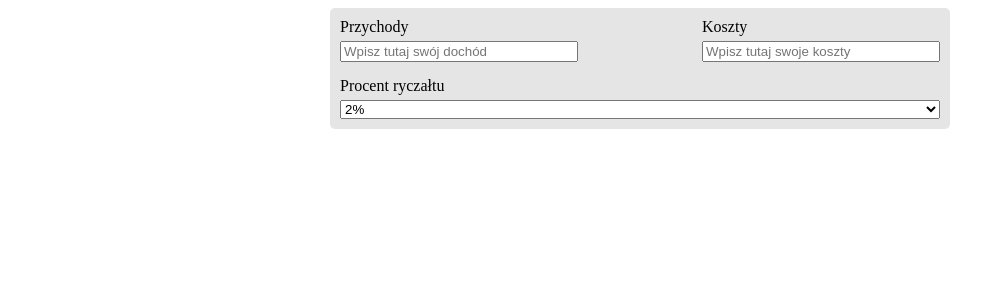
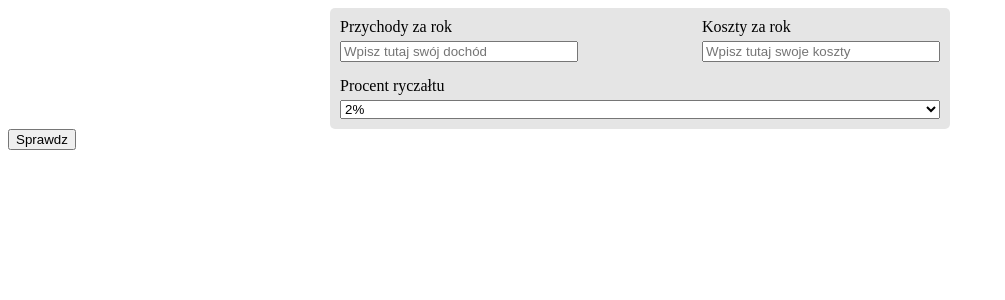
Before and after one commit to Josale/Kalkulator-podatkowy, a React (Vite) app: page / in a window 1280 px wide. Shown: the top 300 px of the page, without its empty margins (0-1005 px from the left). Built offline with nearby package versions, Linux system fonts and the light colour scheme.

Commit message:
computational logic https://app.asana.com/0/1208151967899650/1208166999154885/f

```diff
--- /dev/null
+++ b/src/components/CalculateComponent.tsx
@@ -0,0 +1,98 @@
+import React from 'react'
+
+interface CalculateComponentProps {
+	ryczaltRate: number;
+	costs: number;
+	income: number;
+}
+
+export default class CalculateComponent extends React.Component<CalculateComponentProps> {
+	constructor(props: any) {
+		super(props);
+		this.state = {
+			countOfRyczaltTax: 0,
+			flatCountOfTax: 0,
+		}
+	}
+
+	calcBestOption = (): void => {
+		const { ryczaltRate, costs, income }: CalculateComponentProps = this.props;
+
+		// Ryczałt
+
+		const ryczaltTax = income * ryczaltRate;
+
+		let healthContribution = 0;
+		if(income <= 60000) {
+			healthContribution = 12 * 419.46;
+		}
+		if(income > 60000 && income <= 300000) {
+			healthContribution = 12 * 699.11;
+		}
+		if(income > 300000) {
+			healthContribution = 12 * 1258.39;
+		}
+
+		const countOfRyczaltTax = ryczaltTax + healthContribution;
+		this.setState({ countOfRyczaltTax : ryczaltTax + healthContribution })
+
+		// Linówka
+
+		let flatCountOfTax = 0;
+		let flatHealthContribution = 0;
+		let flatCosts = income - costs;
+		let flatTax = flatCosts * 0.19;
+
+		if((income * 0.049) >= 381.78) {
+			flatHealthContribution = income * 0.049;
+		} else {
+			flatHealthContribution = 381.78;
+		}
+		if(income > 1000000) {
+			flatTax += (income - 1000000) * 0.04;
+		}
+
+		this.setState({ flatCountOfTax : flatTax + flatHealthContribution })
+		flatCountOfTax = flatTax + flatHealthContribution;
+
+		// Skala
+
+		let scaleCountOfTax = 0;
+		let scaleTax = 0;
+		let scaleIncome = income - costs;
+		let scaleHealthContribution = 0;
+
+		if(scaleIncome <= 120000) {
+			scaleTax = (scaleIncome - 30000) * 0.12;
+		}
+		if(scaleIncome > 120000 && income <= 1000000) {
+			scaleTax = (((scaleIncome - 30000) - 90000) * 0.32) + (90000 * 0.12);
+		}
+		if(scaleIncome > 1000000) {
+			scaleTax = (((scaleIncome - 30000) - 90000) * 0.32) + (90000 * 0.12) + ((scaleIncome - 1000000) * 0.04);
+		}
+
+		if((scaleIncome * 0.09) >= 381.78) {
+			scaleHealthContribution = scaleIncome * 0.09;
+		} else {
+			scaleHealthContribution = 381.78;
+		}
+
+		scaleCountOfTax = scaleTax + scaleHealthContribution;
+		this.setState({ scaleCountOfTax: scaleTax + scaleHealthContribution })
+
+		console.log(ryczaltRate);
+		console.log(income);
+		console.log(costs);
+		console.log(countOfRyczaltTax)
+		console.log(flatCountOfTax)
+		console.log(scaleCountOfTax)
+	}
+
+	render(): React.ReactNode {
+
+		return(
+			<button type="submit" onClick={this.calcBestOption}>Sprawdz</button>
+		);
+	}
+}
--- a/src/components/TaxInput/TaxInput.tsx
+++ b/src/components/TaxInput/TaxInput.tsx
@@ -1,36 +1,66 @@
 import React, { ReactNode } from 'react'
+import CalculateComponent from '../CalculateComponent'
 import './TaxInput.scss'
 
-export default class TaxInput extends React.Component {
+interface TaxInputState {
+  ryczaltRate: number;
+	costs: number;
+	income: number;
+}
+
+export default class TaxInput extends React.Component<{}, TaxInputState> {
+  constructor(props: {}) {
+    super(props);
+    this.state = {
+      ryczaltRate: 2,
+			costs: 0,
+			income: 0,
+    };
+  }
+
+  handleSelectChange = (event: React.ChangeEvent<HTMLSelectElement>) => {
+    this.setState({ ryczaltRate: Number(event.target.value) });
+  }
+
+	handleCostsChange = (event: React.ChangeEvent<HTMLInputElement>) => {
+		this.setState({ costs: Number(event.target.value) })
+	}
+
+	handleIncomeChange = (event: React.ChangeEvent<HTMLInputElement>) => {
+		this.setState({ income: Number(event.target.value) })
+	}
 
   render(): ReactNode {
     return (
+      <>
         <div className="form-container">
           <div className="form-container__wrapper">
             <div className="form-container__wrapper__block">
-						<label className="form-container__wrapper__block__label" htmlFor="income">Przychody</label>
-						<input className="form-container__wrapper__block__input" type="number" id="income" placeholder="Wpisz tutaj swój dochód" />
+              <label className="form-container__wrapper__block__label" htmlFor="income">Przychody za rok</label>
+              <input onChange={this.handleIncomeChange} className="form-container__wrapper__block__input" type="number" id="income" placeholder="Wpisz tutaj swój dochód" />
             </div>
             <div className="form-container__wrapper__block">
-						<label className="form-container__wrapper__block__label" htmlFor="costs">Koszty</label>
-						<input className="form-container__wrapper__block__input" type="number" id="costs" placeholder="Wpisz tutaj swoje koszty"/>
+              <label className="form-container__wrapper__block__label" htmlFor="costs">Koszty za rok</label>
+              <input onChange={this.handleCostsChange} className="form-container__wrapper__block__input" type="number" id="costs" placeholder="Wpisz tutaj swoje koszty" />
             </div>
           </div>
 
           <label className="form-container__label" htmlFor="lump-sum">Procent ryczałtu</label>
-				<select className="form-container__select" id="lump-sum">
-					<option value="2">2%</option>
-					<option value="3">3%</option>
-					<option value="5.5">5,5%</option>
-					<option value="8.5">8,5%</option>
-					<option value="10">10%</option>
-					<option value="12">12%</option>
-					<option value="12.5">12,5%</option>
-					<option value="14">14%</option>
-					<option value="15">15%</option>
-					<option value="17">17%</option>
+          <select onChange={this.handleSelectChange} className="form-container__select" id="lump-sum" >
+            <option value="0.02">2%</option>
+            <option value="0.03">3%</option>
+            <option value="0.055">5,5%</option>
+            <option value="0.085">8,5%</option>
+            <option value="0.1">10%</option>
+            <option value="0.12">12%</option>
+            <option value="0.125">12,5%</option>
+            <option value="0.14">14%</option>
+            <option value="0.15">15%</option>
+            <option value="0.17">17%</option>
           </select>
         </div>
+        <CalculateComponent ryczaltRate={this.state.ryczaltRate} income={this.state.income} costs={this.state.costs} />
+      </>
     );
   }
 }
```
Lines whose indentation alone changed are shown as unchanged.
